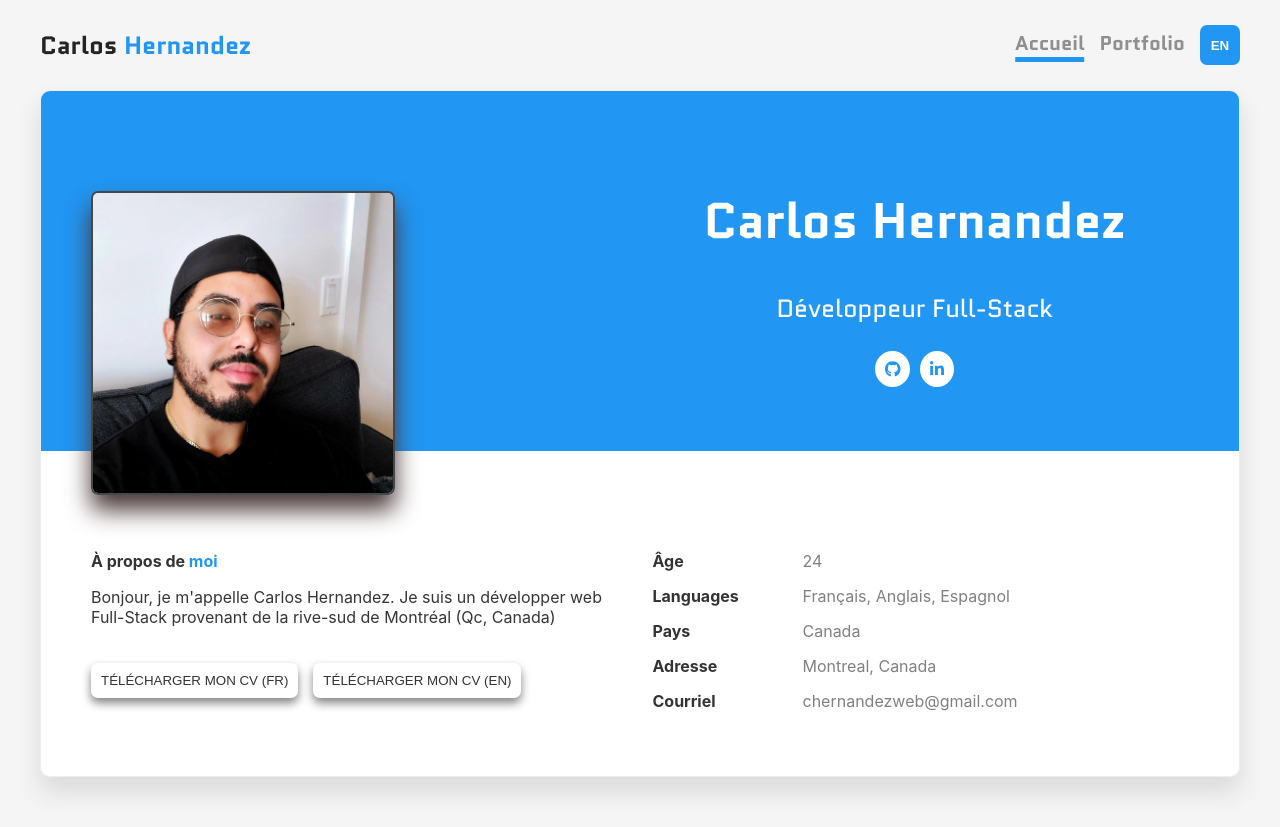
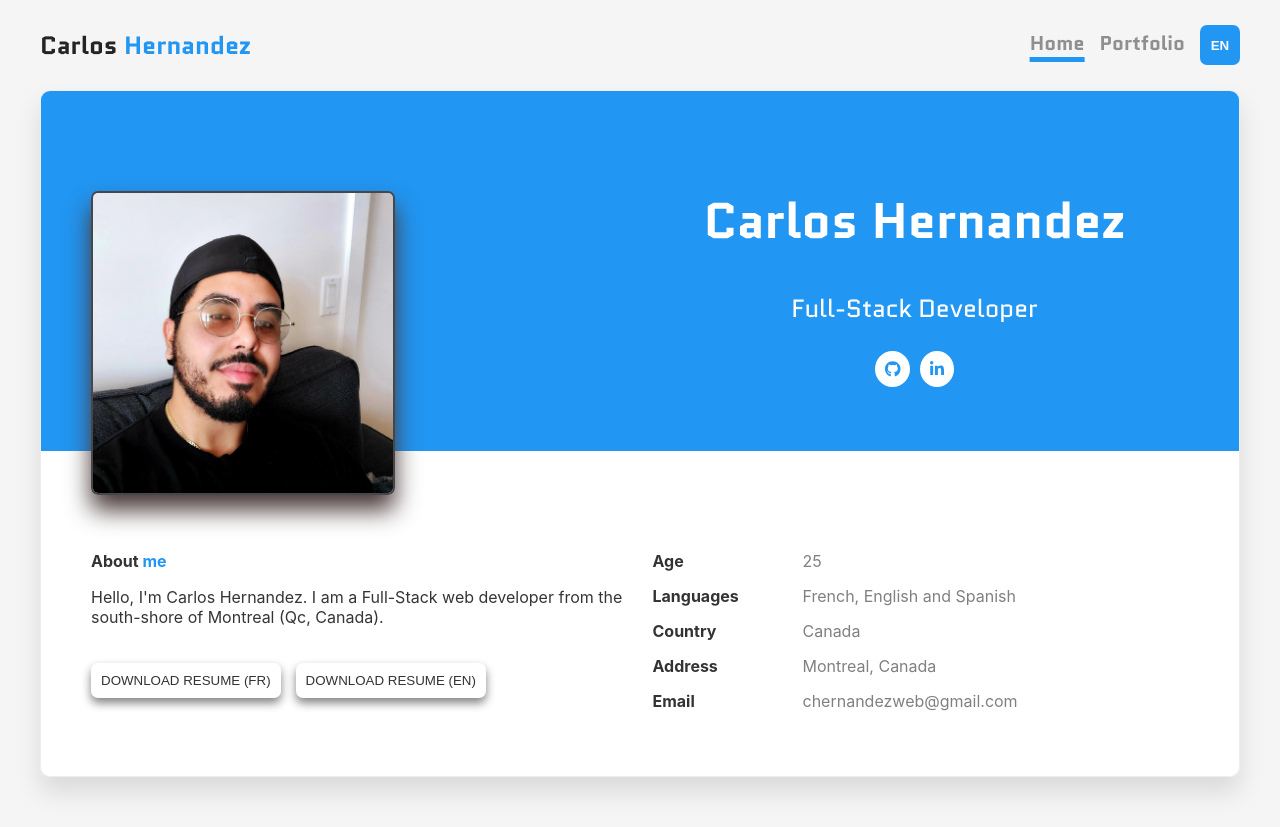
Before and after one commit to chernandezweb/portfolio-2022, a React (Create React App) app: page / in a window 1280 px wide. Built offline with nearby package versions, Linux system fonts and the light colour scheme.

Commit message:
update age

```diff
--- a/src/i18n.js
+++ b/src/i18n.js
@@ -42,8 +42,8 @@ i18n
     .use(initReactI18next) // passes i18n down to react-i18next
     .init({
         resources,
-        lng: Cookies.get('lang') ? Cookies.get('lang') : 'fr',
-        fallbackLng: Cookies.get('lang') ? Cookies.get('lang') : 'fr', // use en if detected lng is not available
+        lng: Cookies.get('lang') ? Cookies.get('lang') : 'en',
+        fallbackLng: Cookies.get('lang') ? Cookies.get('lang') : 'en', // use en if detected lng is not available
 
         keySeparator: false, // we do not use keys in form messages.welcome
 
--- a/src/pages/Home/Home.js
+++ b/src/pages/Home/Home.js
@@ -11,7 +11,7 @@ import resumeEN from '../../media/Carlos Hernandez-CV-2022 (EN).pdf';
 const Home = props => {
 
     const { t } = useTranslation();
-    const { state, actions } = useAppContext();
+    const { actions } = useAppContext();
 
     useEffect(() => {
         actions.setPageName('Home');
@@ -57,7 +57,7 @@ const Home = props => {
                 <div className="infos-side">
                     <div>
                         <span>{t('home-page-age')}</span>
-                        <span>24</span>
+                        <span>25</span>
                     </div>
                     <div>
                         <span>{t('home-page-languages')}</span>
```
Also changed, not shown: src/pages/Resume/Resume.js (deleted).
